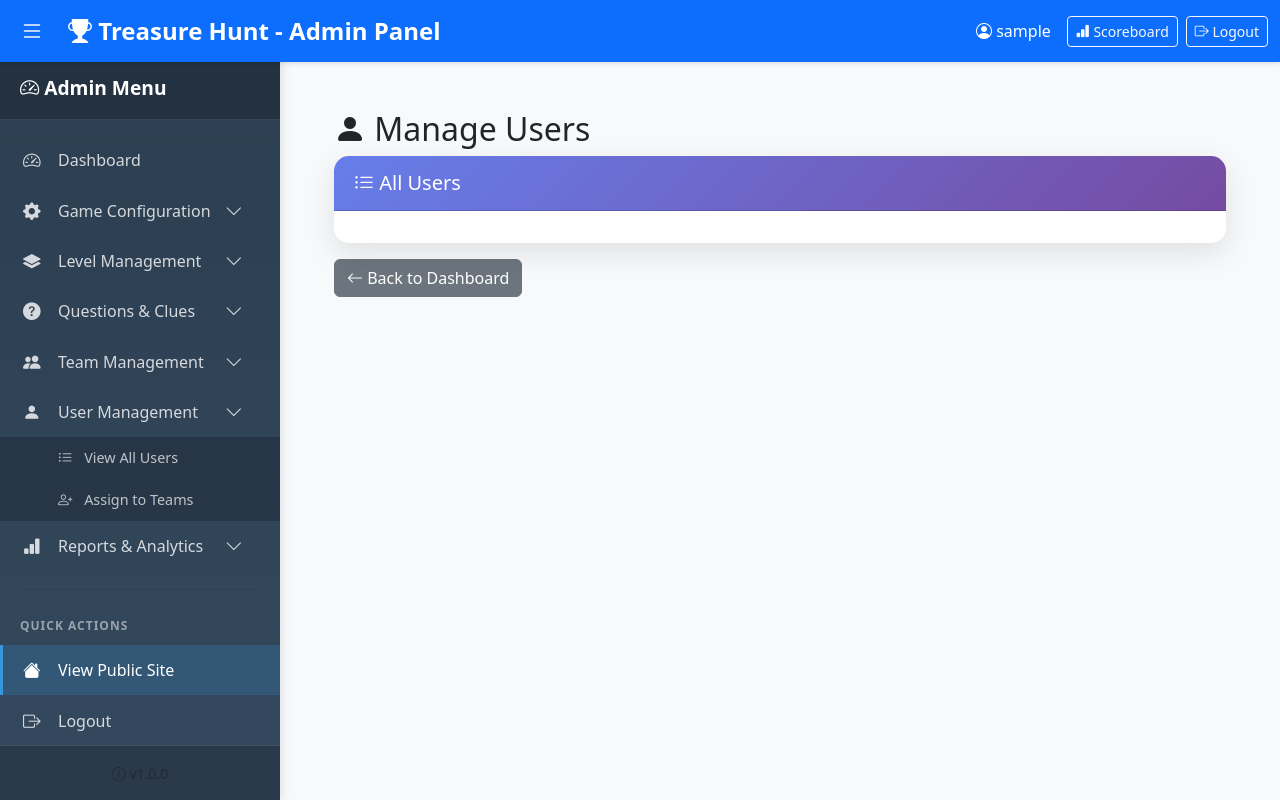
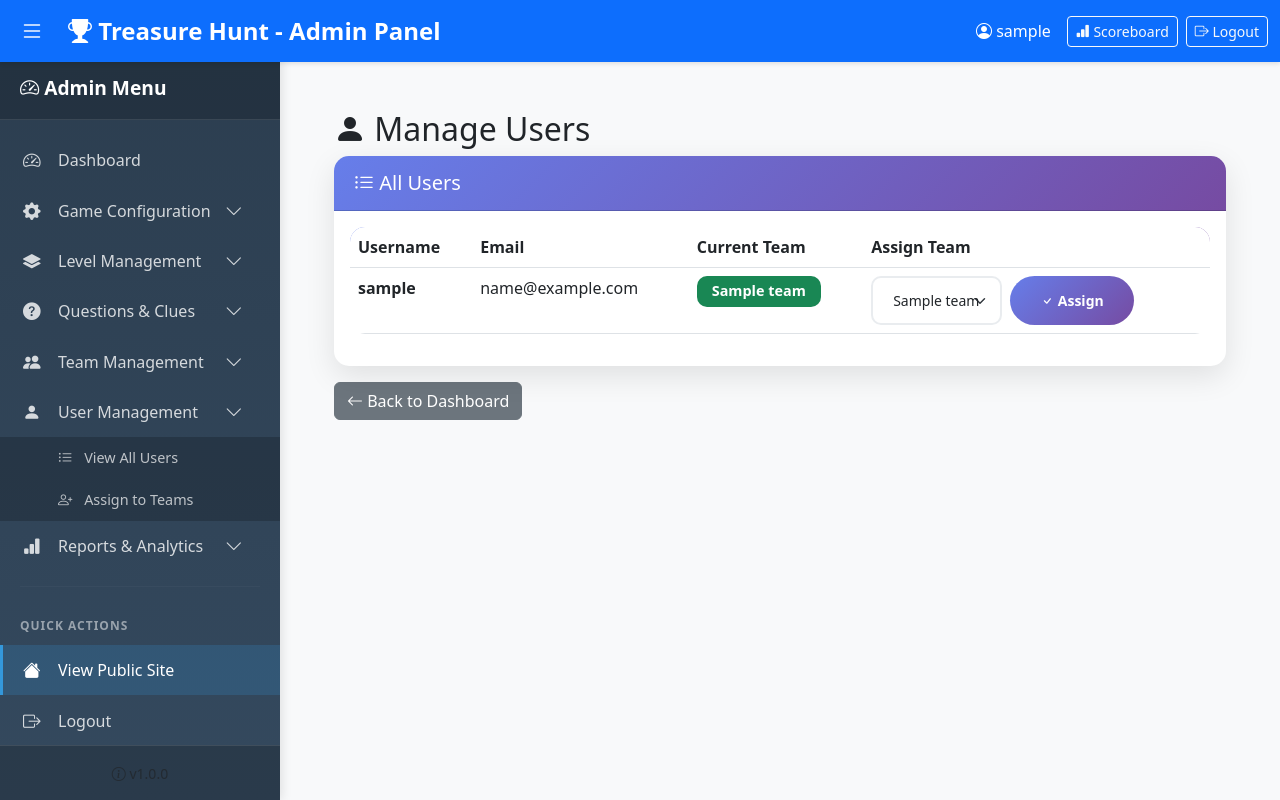
Before and after one commit to ranjithsiji/treasure-hunt, a Flask app: page /admin/manage-users in a window 1280 px wide. Run offline with Flask 3, Linux system fonts and the light colour scheme; a user stored in the database is signed in; tables that the repository leaves empty hold one stand-in row (values such as "Sample post").

Commit message:
Enhance user management, implement submission cooldown, and fix HTML rendering
- Added Add/Delete user functionality in admin dashboard
- Implemented 10-second cooldown timer for answer submissions to prevent brute-forcing
- Fixed HTML rendering for questions and explanations using |safe filter
- Improved global form loading state handler in main.js to avoid button lock-ups
- Updated Manage Users view to show all accounts and team assignments

```diff
--- a/routes/admin.py
+++ b/routes/admin.py
@@ -426,9 +426,39 @@ def delete_team(team_id):
 @login_required
 @admin_required
 def manage_users():
-    users = User.query.filter_by(is_admin=False).all()
+    users = User.query.all()
     teams = Team.query.all()
     return render_template('admin/manage_users.html', users=users, teams=teams)
+
+@admin_bp.route('/add-user', methods=['POST'])
+@login_required
+@admin_required
+def add_user():
+    username = request.form.get('username')
+    email = request.form.get('email')
+    password = request.form.get('password')
+    team_id = request.form.get('team_id')
+    is_admin = request.form.get('is_admin') == '1'
+
+    if User.query.filter_by(username=username).first():
+        flash('Username already exists.', 'danger')
+        return redirect(url_for('admin.manage_users'))
+
+    if User.query.filter_by(email=email).first():
+        flash('Email already exists.', 'danger')
+        return redirect(url_for('admin.manage_users'))
+
+    user = User(username=username, email=email, is_admin=is_admin)
+    user.set_password(password)
+
+    if team_id:
+        user.team_id = int(team_id)
+
+    db.session.add(user)
+    db.session.commit()
+
+    flash(f'User {username} created successfully!', 'success')
+    return redirect(url_for('admin.manage_users'))
 
 @admin_bp.route('/assign-team/<int:user_id>', methods=['POST'])
 @login_required
@@ -445,3 +475,24 @@ def assign_team(user_id):
     db.session.commit()
     flash('Team assignment updated!', 'success')
     return redirect(url_for('admin.manage_users'))
+
+@admin_bp.route('/delete-user/<int:user_id>', methods=['POST'])
+@login_required
+@admin_required
+def delete_user(user_id):
+    user = User.query.get_or_404(user_id)
+
+    # Prevent deleting yourself
+    if user.id == current_user.id:
+        flash('You cannot delete your own account.', 'danger')
+        return redirect(url_for('admin.manage_users'))
+
+    # Prevent deleting other admins if needed? Usually one admin can't delete another?
+    # Let's just allow it for now but maybe keep it restricted to non-admins if desired.
+
+    username = user.username
+    db.session.delete(user)
+    db.session.commit()
+
+    flash(f'User {username} deleted successfully.', 'success')
+    return redirect(url_for('admin.manage_users'))
--- a/static/js/main.js
+++ b/static/js/main.js
@@ -11,10 +11,19 @@ $(document).ready(function () {
         }
     });
 
-    // Form validation
-    $('form').on('submit', function () {
-        $(this).find('button[type="submit"]').prop('disabled', true).html(
-            '<span class="spinner-border spinner-border-sm" role="status" aria-hidden="true"></span> Loading...'
-        );
+    // Form loading state
+    $('form').on('submit', function (e) {
+        const $button = $(this).find('button[type="submit"]');
+        const originalHtml = $button.html();
+
+        // Use timeout to allow other submit handlers (validation) to run first
+        // and potentially call e.preventDefault()
+        setTimeout(() => {
+            if (!e.isDefaultPrevented()) {
+                $button.prop('disabled', true).html(
+                    '<span class="spinner-border spinner-border-sm" role="status" aria-hidden="true"></span> Loading...'
+                );
+            }
+        }, 0);
     });
 });
--- a/templates/admin/add_edit_question.html
+++ b/templates/admin/add_edit_question.html
@@ -55,7 +55,7 @@
                     <div class="mb-3">
                         <label for="question_text" class="admin-form-label">Question Text (HTML Supported) *</label>
                         <textarea id="question_text" name="question_text"
-                            class="form-control">{% if question %}{{ question.question_text }}{% endif %}</textarea>
+                            class="form-control">{% if question %}{{ question.question_text | safe }}{% endif %}</textarea>
                         <small class="text-muted">Use the editor above to format your question with HTML</small>
                     </div>
 
@@ -73,7 +73,7 @@
                             <span class="badge bg-info ms-2">Shown after correct answer</span>
                         </label>
                         <textarea id="explanation" name="explanation"
-                            class="form-control">{% if question %}{{ question.explanation }}{% endif %}</textarea>
+                            class="form-control">{% if question %}{{ question.explanation | safe }}{% endif %}</textarea>
                         <small class="text-muted">
                             <i class="bi bi-info-circle"></i>
                             This explanation will be displayed to participants after they answer correctly.
```
Also changed, not shown: templates/game/play.html (+32 -1 lines).
